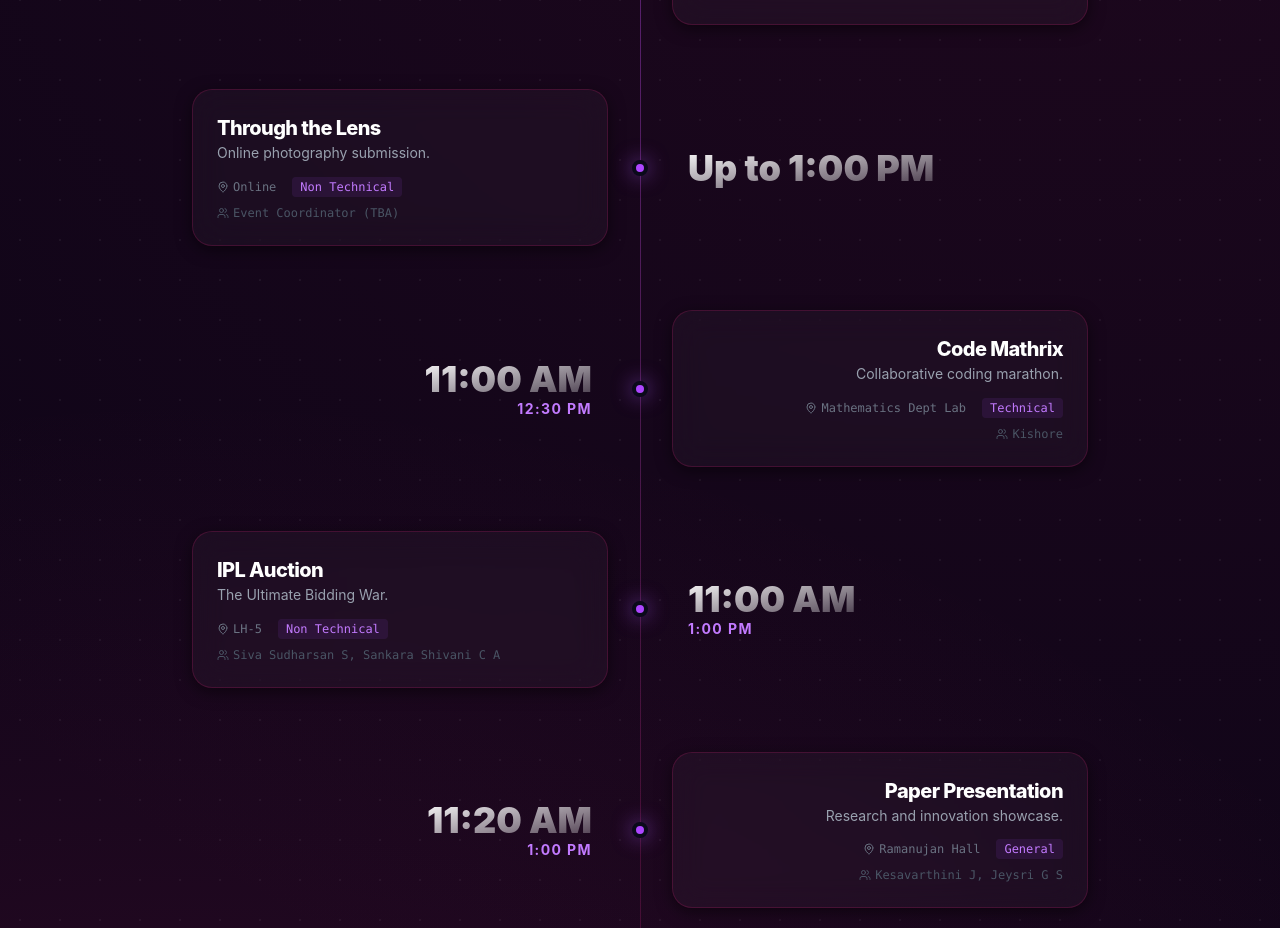
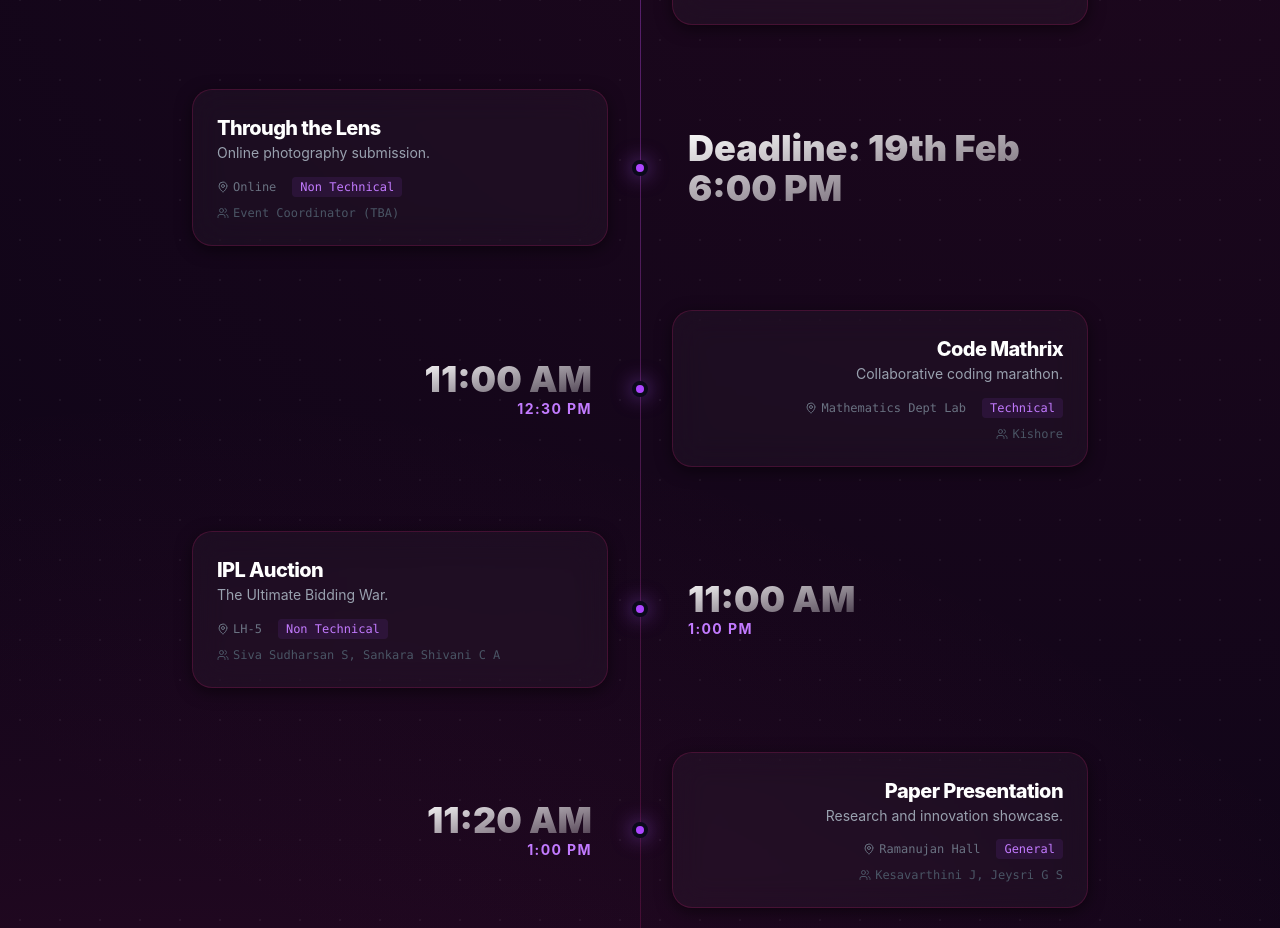
Before and after one commit to lokeshh29/mathrix-website-2026, a React (Vite) app in the folder frontend/: page /schedule in a window 1280 px wide. Shown: the part 1100-2028 px from the top of the page. Built offline with nearby package versions, Linux system fonts and the light colour scheme; no server answers.

Commit message:
fix: change the event date

```diff
--- a/frontend/src/pages/Events.jsx
+++ b/frontend/src/pages/Events.jsx
@@ -104,7 +104,7 @@ const Events = () => {
             details: {
                 description: 'Through the Lens is an online photography event that celebrates creativity, perspective, and visual storytelling. Participants submit their best photographs based on given themes, showcasing their ability to capture moments that tell compelling stories through imagery.',
                 rounds: [
-                    { title: 'Online Submission', desc: 'Submit photographs based on the announced theme before deadline (up to 1:00 PM).' }
+                    { title: 'Online Submission', desc: 'Submit photographs based on the announced theme before deadline (19th Feb 6:00 PM).' }
                 ],
                 rules: [
                     'Photographs must be original work.',
@@ -119,7 +119,7 @@ const Events = () => {
                 coordinator: 'Event Coordinator (TBA)'
             },
             date: 'February 20, 2026',
-            time: 'Online - Up to 1:00 PM',
+            time: 'Online - Deadline: 19th Feb 6:00 PM',
             location: 'Online',
             category: 'Non Technical',
             icon: Camera,
--- a/frontend/src/pages/Home.jsx
+++ b/frontend/src/pages/Home.jsx
@@ -217,7 +217,7 @@ const Home = () => {
                             title: 'Through the Lens',
                             description: 'Online photography event celebrating creativity and visual storytelling.',
                             date: 'February 20, 2026',
-                            time: 'Online - Up to 1:00 PM',
+                            time: 'Online - Deadline: 19th Feb 6:00 PM',
                             location: 'Online',
                             category: 'Non Technical',
                             icon: Camera,
--- a/frontend/src/pages/Schedule.jsx
+++ b/frontend/src/pages/Schedule.jsx
@@ -57,7 +57,7 @@ const Schedule = () => {
             coordinator: "Saathvika"
         },
         {
-            time: "Up to 1:00 PM",
+            time: "Deadline: 19th Feb 6:00 PM",
             title: "Through the Lens",
             category: "Non Technical",
             location: "Online",
```
